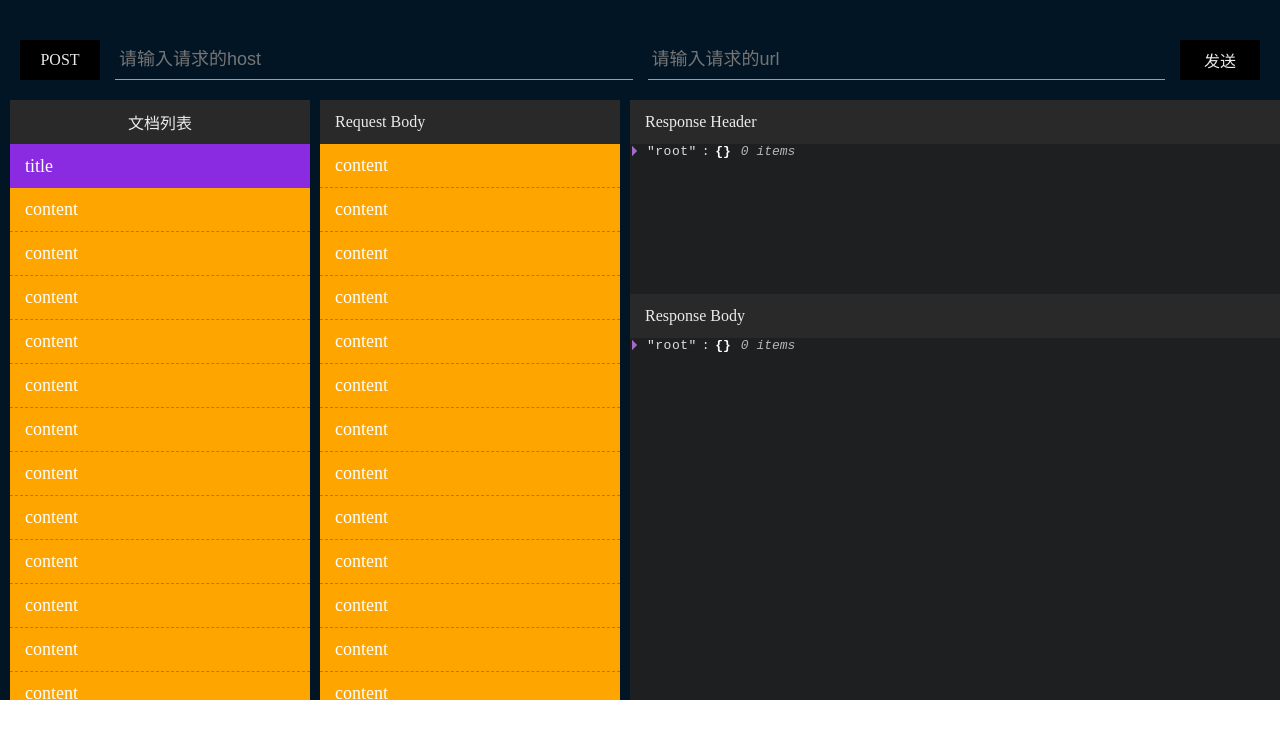
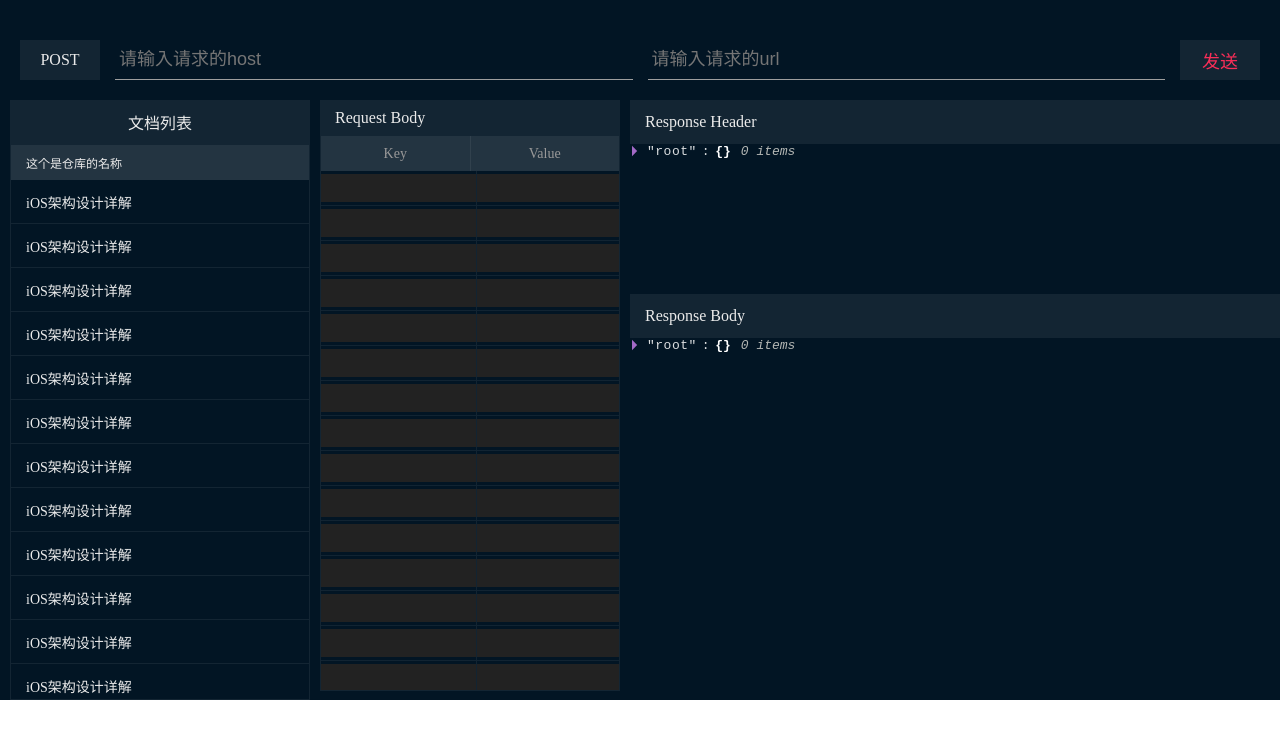
Before and after one commit to gaojihao/Rest, a React (Create React App) app: page / in a window 1280 px wide. Shown: the top 738 px of the page. Built offline with nearby package versions, Linux system fonts and the light colour scheme.

Commit message:
style modify

```diff
--- a/src/components/Header/style.css
+++ b/src/components/Header/style.css
@@ -8,7 +8,7 @@
 .method{
     display: flex;
     width: 80px;
-    background-color: #000000;
+    background-color: #ffffff11;
     justify-content: center;
     align-items: center;
     font: 18px;
@@ -18,11 +18,11 @@
 .send{
     display: flex;
     width: 80px;
-    background-color: #000000;
+    background-color: #ffffff11;
     justify-content: center;
     align-items: center;
-    font: 18px;
-    color: #ebebeb;
+    font-size: 18px;
+    color: #f92e58;
 }
 
 .host {
--- a/src/components/Left/index.js
+++ b/src/components/Left/index.js
@@ -28,7 +28,7 @@ class Left extends Component {
         return repos.map((item, index) => {
             return (
                 <div>
-                    <div className="repoTitle"><i>title</i></div>
+                    <div className="repoTitle"><i>这个是仓库的名称</i></div>
                     {that.renderDocList(repos)}
                 </div>
             );
@@ -44,7 +44,7 @@ class Left extends Component {
         return docs.map((item, index) => {
             return (
                 <li className="docTitle">
-                    <i>content</i>
+                    <i>iOS架构设计详解</i>
                 </li>
             );
         })
--- a/src/components/Left/left.css
+++ b/src/components/Left/left.css
@@ -3,7 +3,7 @@
     flex-direction: column;
     align-items: center;
     justify-content: center;
-    background-color: #292929;
+    background-color: #ffffff11;
     height: 44px;
     font-size: 16px;
     color: #ebebeb;
@@ -14,26 +14,27 @@
     height: 556px;
     width: 100%;
     display:block;
+    border: 1px solid #ffffff11;
     position: relative;
 }
 
 .repoTitle {
-    background-color: blueviolet;
-    height: 44px;
-    color: white;
+    background-color: #ffffff22;
+    height: 35px;
+    color: #ebebeb;
     display: flex;
-    font-size: 18px;
+    font-size: 12px;
     flex-direction: row;
     align-items: center;
 }
 
 .docTitle {
-    background-color: orange;
+    background-color: #021524;
     height: 44px;
-    color: white;
+    color: #ebebeb;
     display: flex;
-    font-size: 18px;
+    font-size: 14px;
     flex-direction: row;
     align-items: center;
-    border-bottom: 1px dashed gray;
+    border-bottom: 1px solid #ffffff11;
 }
--- a/src/components/Middle/index.js
+++ b/src/components/Middle/index.js
@@ -1,4 +1,5 @@
 import React, { Component } from 'react';
+import ParamInput from '../ParamInput';
 import './middle.css';
 
 const list = [1,2,3,4,5,6,7,7,7,7,7,7,7,7,7,77,7,7,7,7,7,7,7,7,7];
@@ -12,7 +13,8 @@ class Middle extends Component {
             </div>
             <div className="bg">
                 <div className="key_value_bg">
-                    {this.renderRequestItem()}
+                {this.renderKeyValueHeader()}
+                {this.renderRequestItem()}
                 </div>
             </div>
         </div>
@@ -27,11 +29,20 @@ class Middle extends Component {
 
         return items.map((item, index) => {
             return (
-                <li className="docTitle">
-                    <i>content</i>
+                <li className="itemstyle">
+                    <ParamInput />
                 </li>
             );
         })
+    }
+
+    renderKeyValueHeader = () => {
+        return (
+            <div className="key_value_head">
+                <div className="key"><span>Key</span></div>
+                <div className="value"><span>Value</span></div>
+            </div>
+        );
     }
 }
 
--- a/src/components/Middle/middle.css
+++ b/src/components/Middle/middle.css
@@ -3,8 +3,8 @@
     flex-direction: column;
     align-items: flex-start;
     justify-content: center;
-    background-color: #292929;
-    height: 44px;
+    background-color: #ffffff11;
+    height: 35px;
     font-size: 16px;
     color: #ebebeb;
 }
@@ -15,4 +15,36 @@
     width: 100%;
     display:block;
     position: relative;
+    border: 1px solid #ffffff11;
 }
+
+.itemstyle {
+    height: 35px;
+    border-bottom: 1px solid #ffffff11;
+}
+
+.key_value_head {
+    display: flex;
+    height: 35px;
+    flex-direction: row;
+    background-color: #ffffff22;
+}
+
+.key {
+    flex: 1;
+    display: flex;
+    justify-content: center;
+    align-items: center;
+    color: #999999;
+    font-size: 14px;
+    border-right: 1px solid #ffffff11;
+}
+
+.value {
+    flex: 1;
+    display: flex;
+    justify-content: center;
+    align-items: center;
+    color: #999999;
+    font-size: 14px;
+}
--- /dev/null
+++ b/src/components/ParamInput/index.js
@@ -0,0 +1,18 @@
+import React, { Component } from 'react';
+import './style.css';
+
+export default class ParamInput extends Component {
+
+    render(){
+        return (
+            <div className="param_style">
+                <div className="left_p">
+                    <input className="input_p"></input>
+                </div>
+                <div className="right_p">
+                    <input className="input_p"></input>
+                </div>
+            </div>
+        );
+    }
+}
--- /dev/null
+++ b/src/components/ParamInput/style.css
@@ -0,0 +1,38 @@
+.param_style {
+    display: flex;
+    flex-direction: row;
+    background-color: #021524;
+    height: 100%;
+}
+
+.left_p {
+    display: flex;
+    justify-content: center;
+    align-items: center;
+    flex: 1;
+    background-color: #021524;
+    height: 100%;
+    border-right: 1px solid #ffffff11;
+}
+
+.right_p {
+    display: flex;
+    justify-content: center;
+    align-items: center;
+    flex: 1;
+    background-color: #021524;
+    height: 100%;
+}
+
+.input_p {
+    height: 28px;
+    color: #ebebeb;
+    background-color: #222222;
+    font-size: 12px;
+    border: none;
+    outline: none;
+    margin: 0;
+    padding: 0;
+    overflow-x: scroll;
+    text-align: center;
+}
--- a/src/components/Right/index.js
+++ b/src/components/Right/index.js
@@ -13,6 +13,7 @@ const json_view_style={
     overflow:'scroll',
     display:'block',
     position:'relative',
+    backgroundColor:'#021524',
 };
 
 class Right extends Component {
--- a/src/components/Right/right.css
+++ b/src/components/Right/right.css
@@ -4,7 +4,7 @@
     flex-direction: column;
     align-items: flex-start;
     justify-content: center;
-    background-color: #292929;
+    background-color: #ffffff11;
     height: 44px;
     font-size: 16px;
     color: #ebebeb;
```
